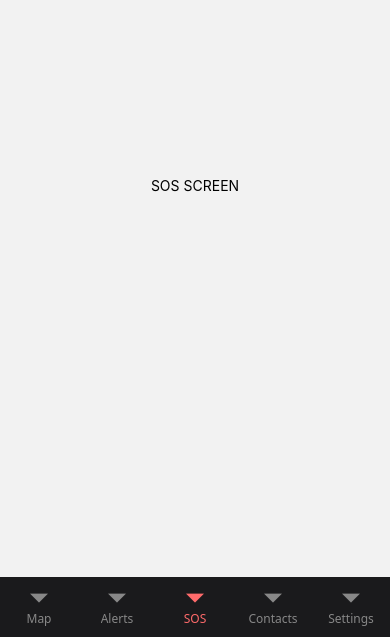
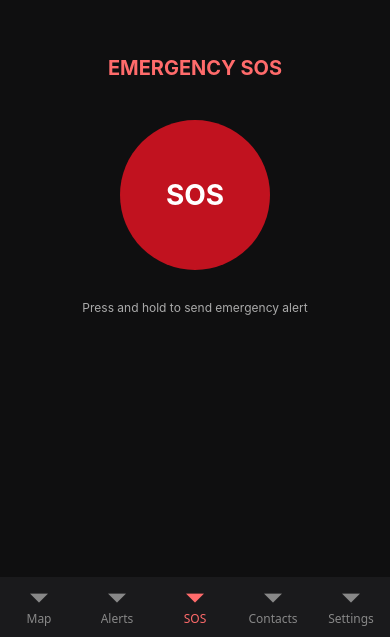
Before and after one commit to Sanchali-rif/ResQWave, a React Native app: screen /SOS in a window 390 px wide. Shown: the part 207-844 px from the top of the page. Built offline with nearby package versions, Linux system fonts and the light colour scheme.

Commit message:
alert screen

```diff
--- a/src/screens/SOSScreen.js
+++ b/src/screens/SOSScreen.js
@@ -1,9 +1,60 @@
-import { View, Text } from "react-native";
+import { View, Text, StyleSheet, TouchableOpacity } from "react-native";
 
 export default function SOSScreen() {
     return (
-        <View style={{ flex: 1, justifyContent: "center", alignItems: "center" }}>
-            <Text>SOS SCREEN</Text>
+        <View style={styles.container}>
+
+            {/* Title */}
+            <Text style={styles.title}>EMERGENCY SOS</Text>
+
+            {/* Big SOS Button */}
+            <TouchableOpacity style={styles.sosButton}>
+                <Text style={styles.sosText}>SOS</Text>
+            </TouchableOpacity>
+
+            {/* Instruction */}
+            <Text style={styles.subText}>
+                Press and hold to send emergency alert
+            </Text>
+
         </View>
     );
 }
+
+const styles = StyleSheet.create({
+    container: {
+        flex: 1,
+        backgroundColor: "#0f0f10",
+        justifyContent: "center",
+        alignItems: "center",
+    },
+
+    title: {
+        color: "#ff6b6b",
+        fontSize: 20,
+        fontWeight: "bold",
+        marginBottom: 40,
+    },
+
+    sosButton: {
+        width: 150,
+        height: 150,
+        borderRadius: 75,
+        backgroundColor: "#c1121f",
+        justifyContent: "center",
+        alignItems: "center",
+        elevation: 10,
+    },
+
+    sosText: {
+        color: "white",
+        fontSize: 28,
+        fontWeight: "bold",
+    },
+
+    subText: {
+        color: "#aaa",
+        marginTop: 30,
+        fontSize: 12,
+    },
+});
```
